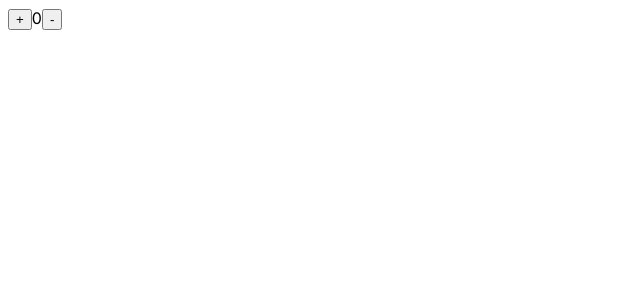
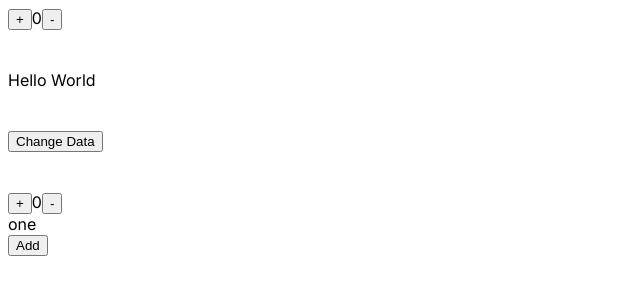
Before and after one commit to Girjashanker/nextjs-counter-app, a Next.js app: page / in a window 1280 px wide. Shown: the top 300 px of the page, without its empty margins (0-640 px from the left). Built offline with nearby package versions, Linux system fonts and the light colour scheme.

Commit message:
latest save

```diff
--- /dev/null
+++ b/src/app/components/ListState.js
@@ -0,0 +1,28 @@
+import { useState } from "react"
+
+function unique() {
+    let i = 1;
+    return function ()
+    {
+        return i++;
+    }
+}
+export default function ListDynamic() {
+    const nextId = unique();
+    const [items, setItems] = useState(["one"])
+    const addListHandler = () => {
+        console.log("add list done");
+        console.log(items);
+        // items.push("Item" + nextId())
+        setItems([...items, "Item" + nextId()])
+    }
+    return (
+        <div>
+            {
+                items.map((item, index) => <div key={index}> {item} </div>)
+            }
+
+            <button type={"button"} onClick={addListHandler}> Add</button>
+        </div>
+    )
+}
--- a/src/app/page.js
+++ b/src/app/page.js
@@ -3,20 +3,25 @@
 import { useState } from "react";
 // import ggs from './components/counter'
 // import counter from "@/components/counter";
-import counter from "./components/counter";
+import Counter from "./components/counter";
+import ListDynamic from "./components/ListState";
 export default function Home() {
   console.log("re rendering");
 
-  const [count , setcount]= useState(0);
+  const [count, setcount] = useState(0);
 
+  const [label, setLabel] = useState("Hello World")
 
-  const inc = ()=>{
+  const inc = () => {
     console.log("Inc");
     setcount(count + 1)
   }
-const dec =()=>{
+  const dec = () => {
     console.log("Dec");
     setcount(count - 1)
+  }
+  const changeLabel = () => {
+    setLabel("data")
   }
 
   return (
@@ -27,7 +32,23 @@ const dec =()=>{
 
       <button type={"button"} onClick={dec}>-</button>
 
-          <counter/>
+      <br></br>
+      <br></br>
+      <br></br>
+
+      {label}
+
+      <br></br><br></br><br></br>
+
+      <button type={"button"} onClick={changeLabel}>Change Data</button>
+      <br></br>
+      <br></br>
+      <br></br>
+
+      <Counter />
+
+      <ListDynamic/>
+
     </div>
   )
 }
```
Lines whose indentation alone changed are shown as unchanged.
